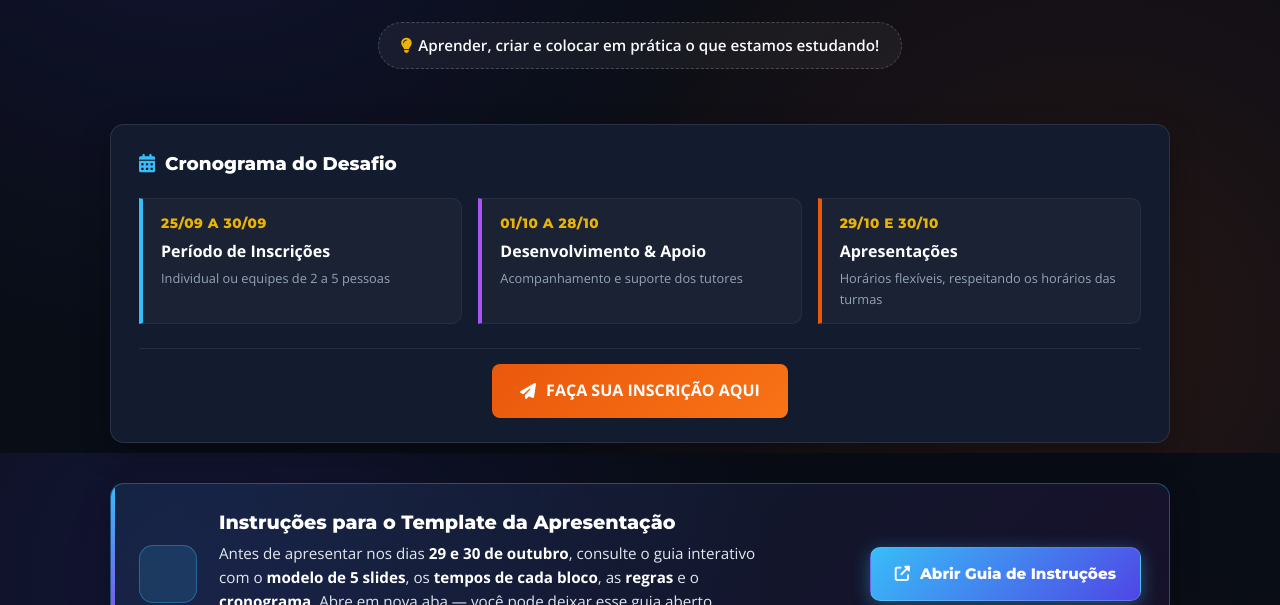
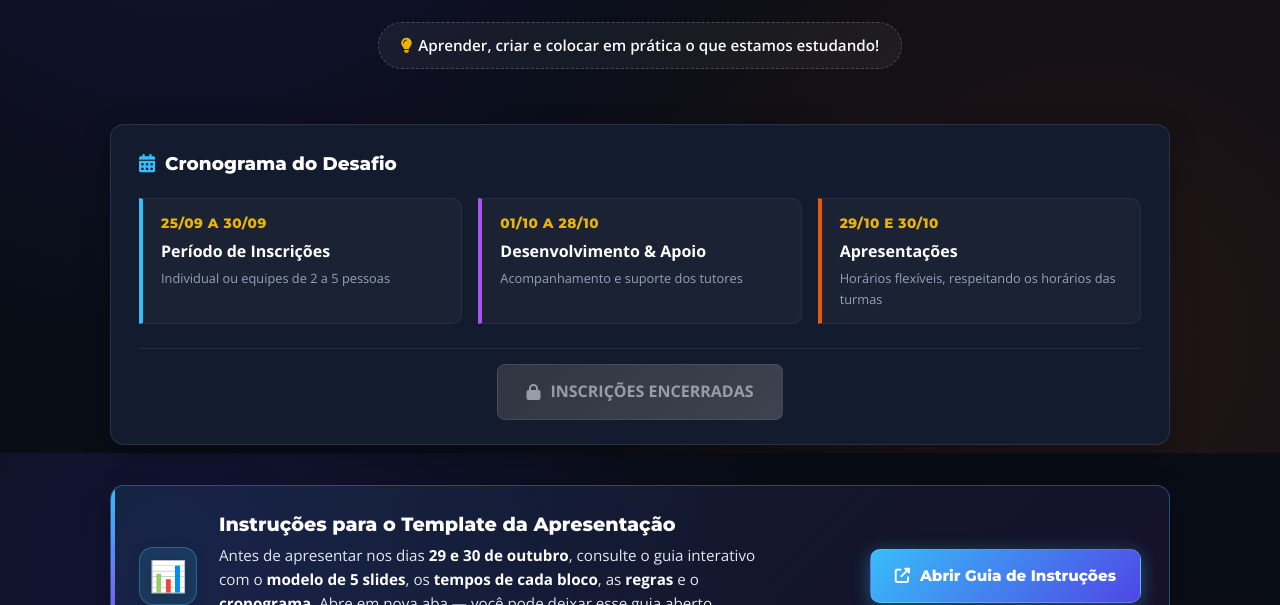
Before and after one commit to tdsjuizdefora-art/evento, a plain HTML site: page index.html in a window 1280 px wide. Shown: the part 347-952 px from the top of the page. Drawn offline with nearby package versions, Linux system fonts and the light colour scheme.

Commit message:
Add files via upload

```diff
--- a/index.html
+++ b/index.html
@@ -301,11 +301,12 @@
       display: flex;
       align-items: center;
       justify-content: center;
-      font-size: 1.6rem;
-      color: #38bdf8;
+      font-size: 1.9rem;
+      line-height: 1;
       background: rgba(56, 189, 248, 0.15);
       border: 1px solid rgba(56, 189, 248, 0.35);
       flex-shrink: 0;
+      filter: drop-shadow(0 2px 6px rgba(0,0,0,0.35));
     }
 
     .instrucoes-texto h2 {
@@ -563,6 +564,21 @@
       transform: translateY(-2px);
     }
 
+    /* Botão desativado (inscrições encerradas) */
+    .btn-destaque-principal.btn-desativado,
+    .btn-destaque-principal.btn-desativado:hover {
+      background: linear-gradient(135deg, #3a4150, #4b5563);
+      color: #cbd5e1;
+      box-shadow: none;
+      animation: none;
+      transform: none;
+      cursor: not-allowed;
+      pointer-events: none;
+      opacity: 0.7;
+      border: 1px solid rgba(255, 255, 255, 0.12);
+      filter: grayscale(0.4);
+    }
+
     @keyframes pulse-glow {
       0%, 100% { box-shadow: 0 0 0 0 rgba(234, 88, 12, 0.5); }
       50% { box-shadow: 0 0 0 10px rgba(234, 88, 12, 0); }
@@ -663,7 +679,7 @@
       .instrucoes-icone {
         width: 48px;
         height: 48px;
-        font-size: 1.3rem;
+        font-size: 1.5rem;
       }
       .instrucoes-texto h2 { font-size: 1.05rem; }
       .instrucoes-texto p { font-size: 0.9rem; }
@@ -750,9 +766,9 @@
           </div>
 
           <div class="cta-inscricao-box">
-            <a href="https://forms.gle/rPDU5m793RsWAAQQ8" target="_blank" rel="noopener noreferrer" class="btn btn-destaque-principal">
-              <i class="fas fa-paper-plane" aria-hidden="true"></i> FAÇA SUA INSCRIÇÃO AQUI
-            </a>
+            <span class="btn btn-destaque-principal btn-desativado" role="button" aria-disabled="true" tabindex="-1" title="Inscrições encerradas">
+              <i class="fas fa-lock" aria-hidden="true"></i> INSCRIÇÕES ENCERRADAS
+            </span>
           </div>
         </div>
       </div>
@@ -765,7 +781,7 @@
       <div class="container">
         <div class="card-instrucoes">
           <div class="instrucoes-icone" aria-hidden="true">
-            <i class="fas fa-presentation-screen"></i>
+            📊
           </div>
 
           <div class="instrucoes-texto">
```
